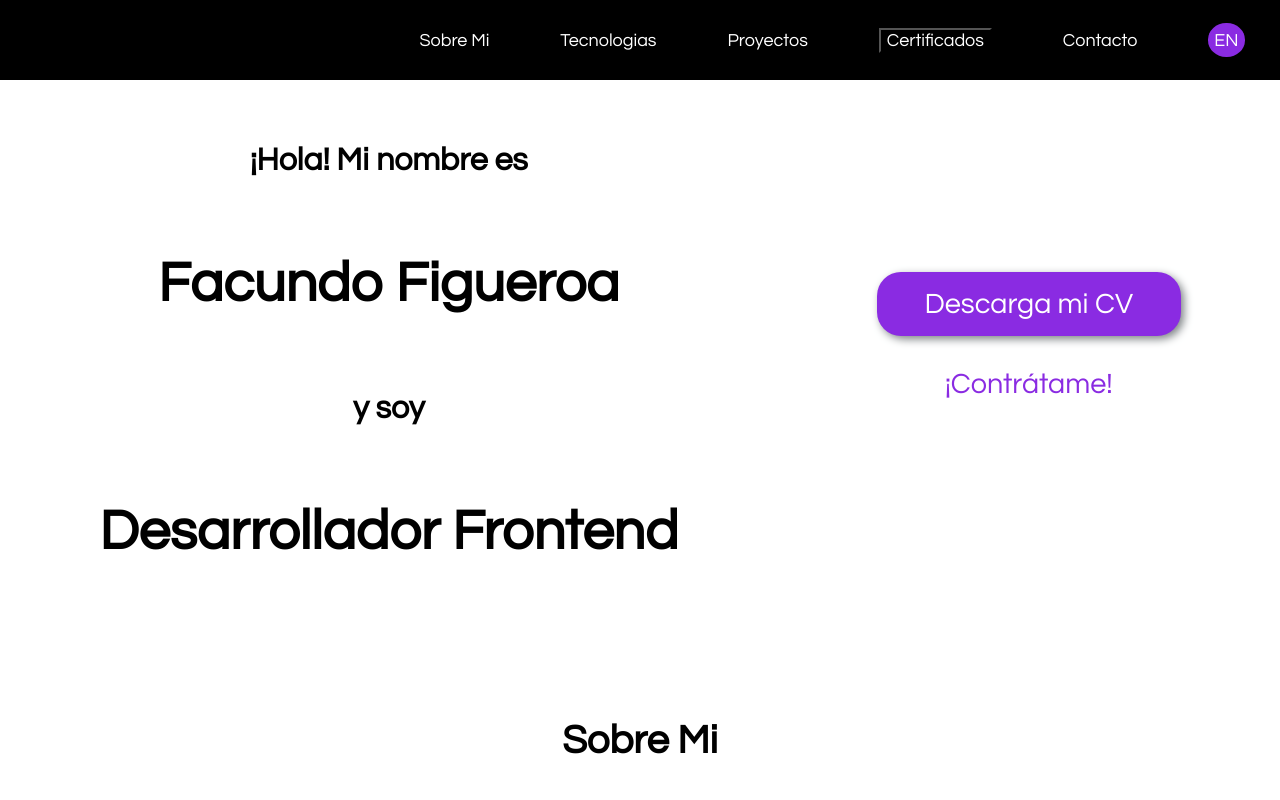
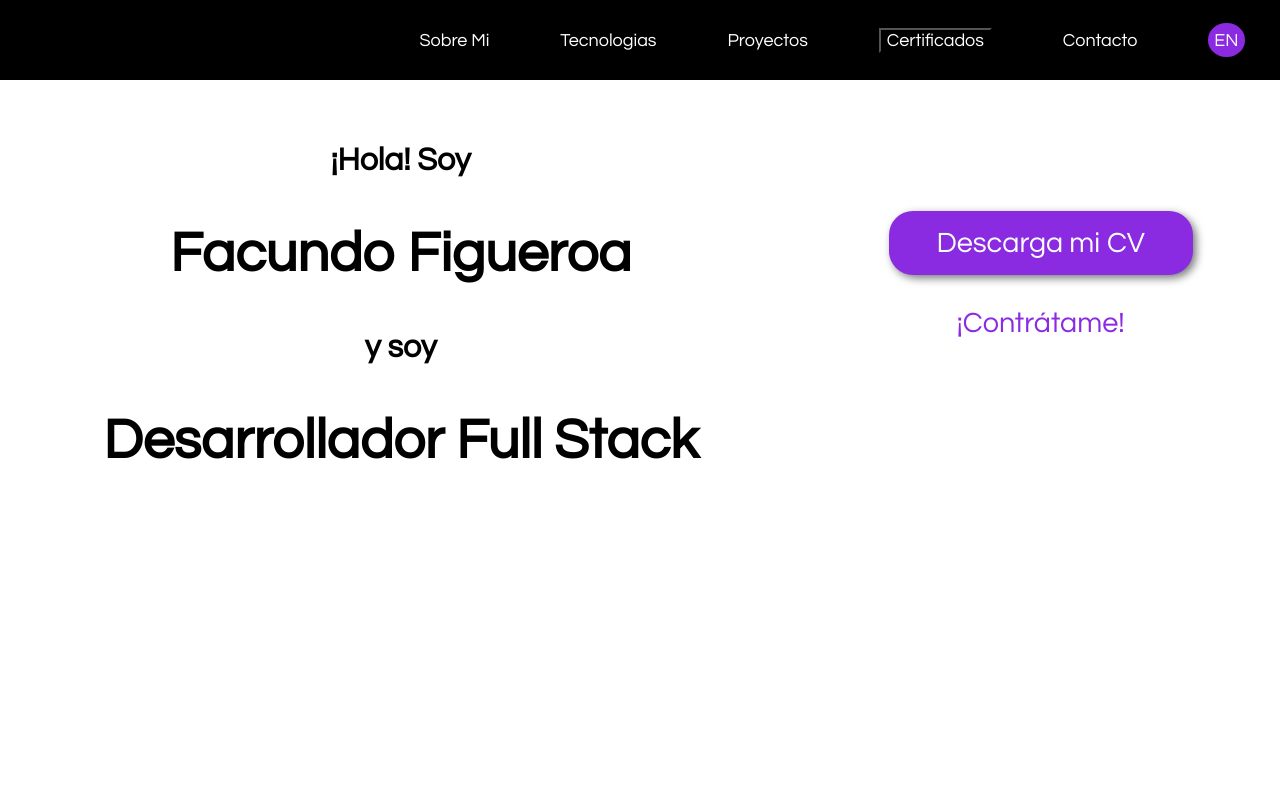
Before and after one commit to FacundoFigueroa23/Portfolio, a React (Create React App) app: page / in a window 1280 px wide. Shown: the top 800 px of the page. Built offline with nearby package versions, Linux system fonts and the light colour scheme.

Commit message:
Change about

```diff
--- a/src/components/Home.jsx
+++ b/src/components/Home.jsx
@@ -3,8 +3,8 @@ import styles from './Home.module.css'
 import cv from '../assets/CV-Facundo-Figueroa.pdf'
 import resume from '../assets/Resume-Facundo-Figueroa.pdf'
 
-const es = ["¡Hola! Mi nombre es", "y soy", "Desarrollador Frontend", "Descarga mi CV", "¡Contrátame!"]
-const en = ["Hi! My name is", "and I'm", "Frontend Developer", "Download my Resume", "Hire Me!"]
+const es = ["¡Hola! Soy", "y soy", "Desarrollador Full Stack", "Descarga mi CV", "¡Contrátame!"]
+const en = ["Hi! I'm", "and I'm", "Full Stack Developer", "Download my Resume", "Hire Me!"]
 
 export default function Home({lang}) {
   return (
--- a/src/components/Home.module.css
+++ b/src/components/Home.module.css
@@ -1,5 +1,5 @@
 .container {
-    /* height: 90vh; */
+    height: 100vh;
 
     background-color: white;
     color: black;
@@ -38,7 +38,7 @@
 
 .title {
     font-size: 3.5rem;
-
+    margin: 1rem;
     text-align: center;
 }
 
@@ -67,7 +67,7 @@
 
     text-decoration: none;
 
-    box-shadow: 0.2rem 0.2rem 0.5rem #7F8487;
+    box-shadow: 0.2rem 0.2rem 0.5rem rgb(121, 121, 121);
 }
 
 .secondButton {
```
